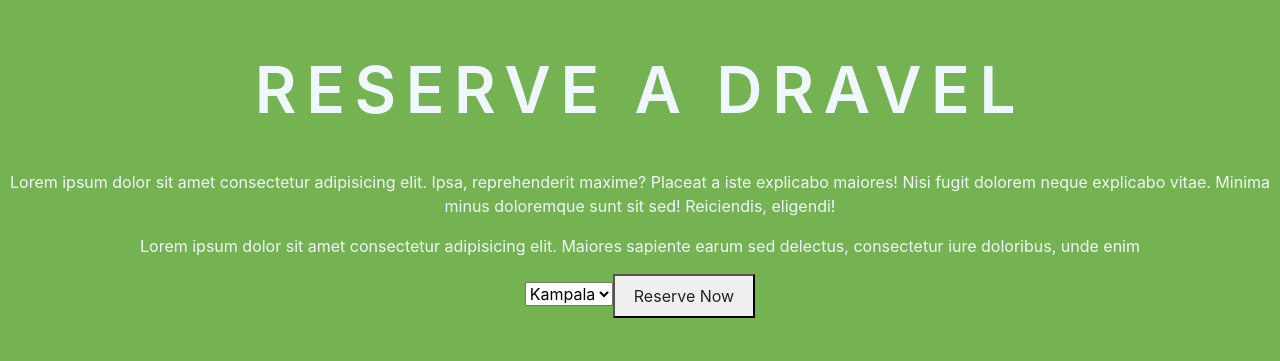
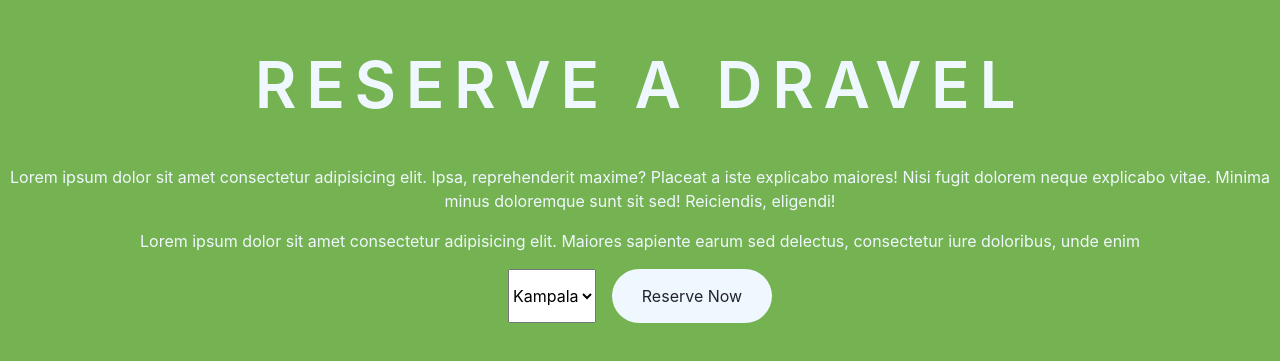
Before and after one commit to billionsjoel/dravel-app, a React (Create React App) app: page /reservation in a window 1280 px wide. Shown: the part 215-576 px from the top of the page. Built offline with nearby package versions, Linux system fonts and the light colour scheme.

Commit message:
Style button

```diff
--- a/src/scss/reservation.scss
+++ b/src/scss/reservation.scss
@@ -25,9 +25,16 @@
 		}
 	}
 
-	& > .cta {
-		& > .r-button {
+	& > .r-cta {
+		display: flex;
+		gap: 1rem;
+
+		& > button {
+			background-color: aliceblue;
 			border-radius: 2rem;
+			border: none;
+			padding: 0.5rem;
+      width: 10rem;
 		}
 	}
 }
```
